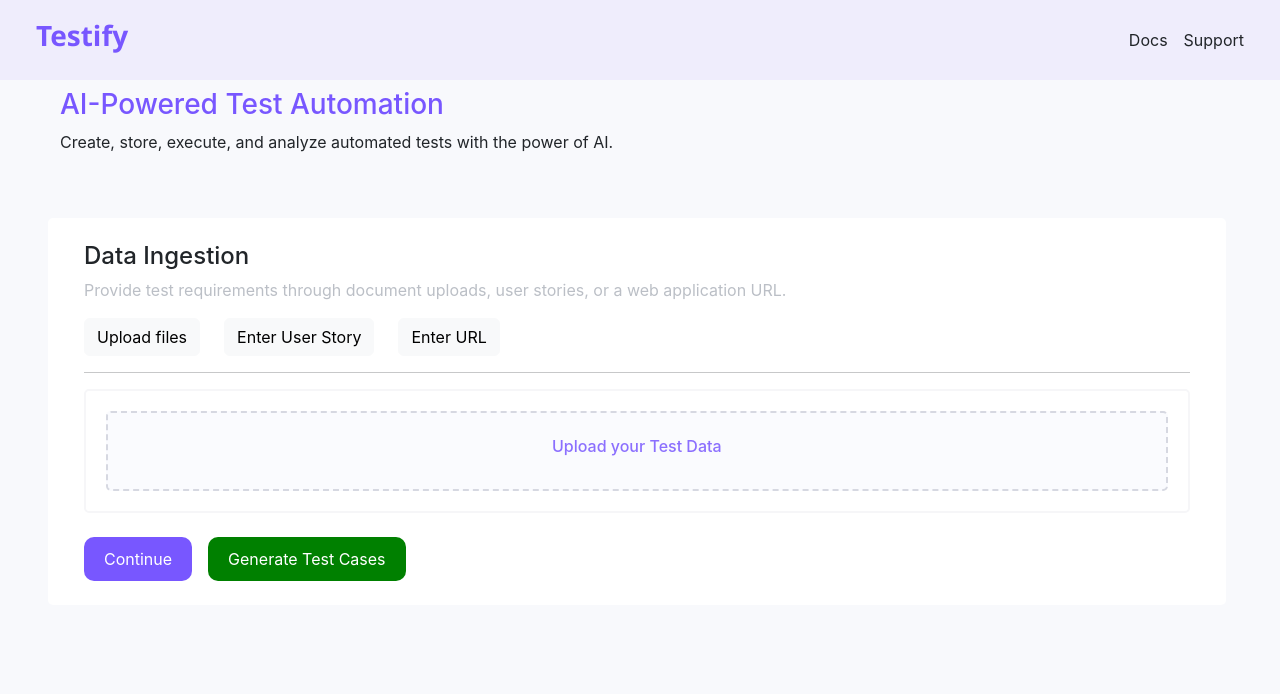
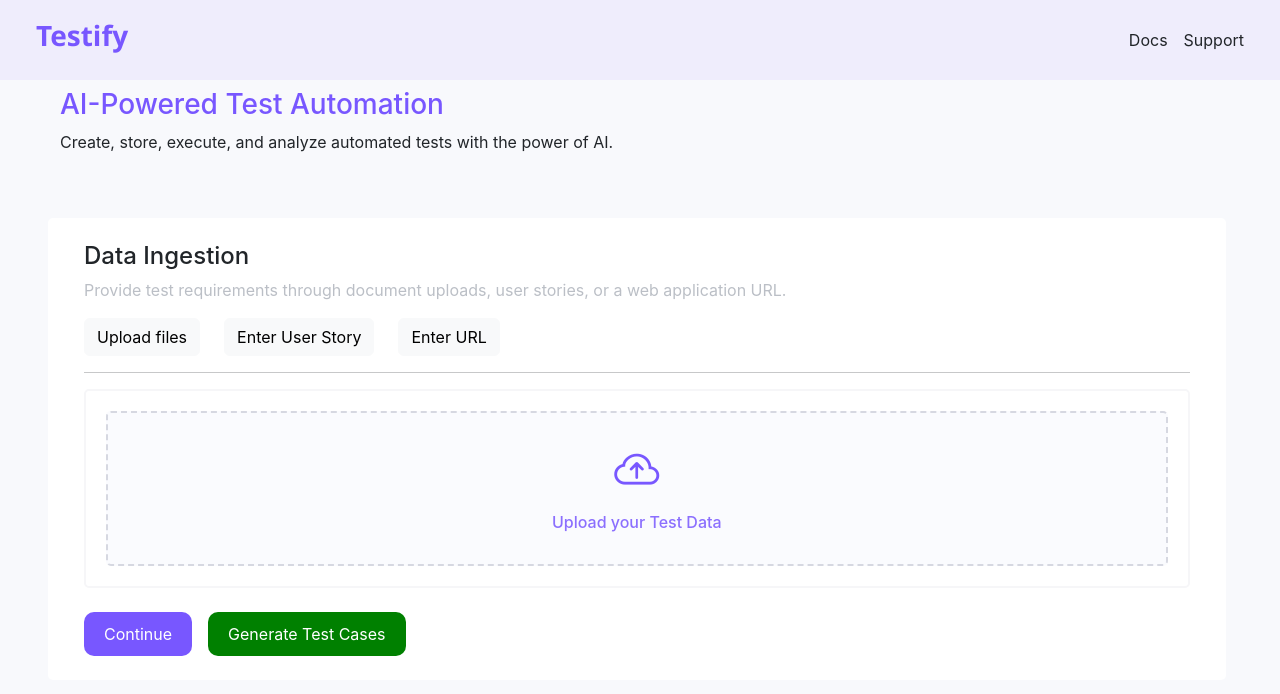
Before and after one commit to RindlamudiCaseware/testify-automator-ai, a React (Create React App) app in the folder frontend-demo/: page / in a window 1280 px wide. Shown: the top 694 px of the page. Built offline with nearby package versions, Linux system fonts and the light colour scheme.

Commit message:
added upload icon

```diff
--- a/frontend-demo/src/module.js
+++ b/frontend-demo/src/module.js
@@ -179,6 +179,8 @@ const Module = () => {
                     }}
                     onClick={() => document.getElementById("file-upload").click()}
                   >
+                     <i className="bi bi-cloud-arrow-up" style={{ fontSize: "45px", color: "#7857FF" }}></i>
+                    <h6 style={{ color: "#bbbfc6", fontWeight: "600" }}></h6>
                     <h6 style={{ color: "#8b6ffe" }}>Upload your Test Data</h6>
                     <input id="file-upload" type="file" multiple onChange={handleFileUpload} style={{ display: "none" }} />
                   </div>
```
